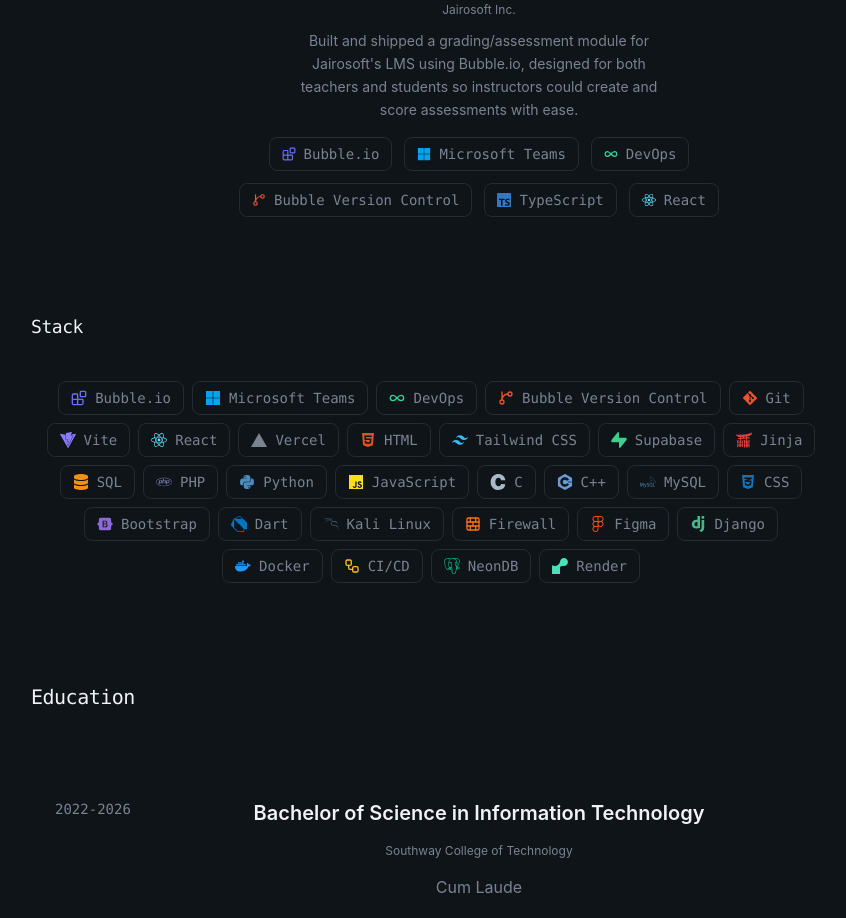
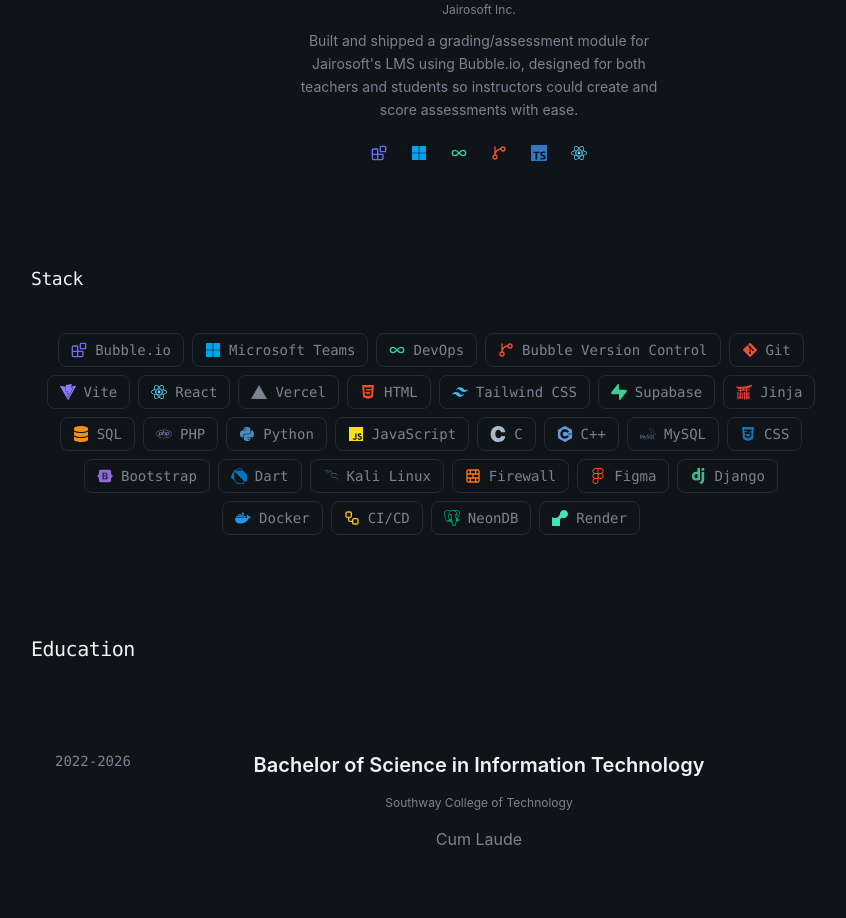
Before and after one commit to Ein-shen/My-porfolio, a React (Vite) app: page / in a window 1280 px wide. Shown: the part 2166-3084 px from the top of the page, without its empty margins (209-1055 px from the left). Built offline with nearby package versions, Linux system fonts and the light colour scheme; the HTML template or start-up script is replaced by a standard one.

Commit message:
change the technology i used to logo and not names

```diff
--- a/src/sections/Experiece.jsx
+++ b/src/sections/Experiece.jsx
@@ -97,14 +97,15 @@
                       {exp.description}
                     </p>
 
-                    <ul className="flex flex-wrap justify-center gap-3 pt-4 text-muted-foreground">
+                    {/* Icon-only tech stack: title attr keeps names accessible via tooltip */}
+                    <ul className="flex flex-wrap justify-center gap-2 pt-4 text-muted-foreground">
                       {exp.technology.map((name) => (
                         <li
                           key={name}
-                          className="theme-muted  inline-flex items-center gap-2 text-muted-foreground rounded-lg border border-border px-2.5 py-1.5 font-mono text-sm transition-colors hover:border-muted-foreground sm:px-3"
+                          title={name}
+                          className="theme-muted inline-flex items-center justify-center text-muted-foreground rounded-full p-2 transition-colors hover:border-muted-foreground hover:bg-muted"
                         >
-                          <TechIcon name={name} className="h-3.5 w-3.5 shrink-0" />
-                          {name}
+                          <TechIcon name={name} className="h-4 w-4 shrink-0" />
                         </li>
                       ))}
                     </ul>
@@ -114,6 +115,7 @@
             ))}
           </div>
         </div>
+
 
         {/* Stack */}
         <div id="stack" className="mx-auto max-w-[800px] scroll-mt-24 pt-7">
```
